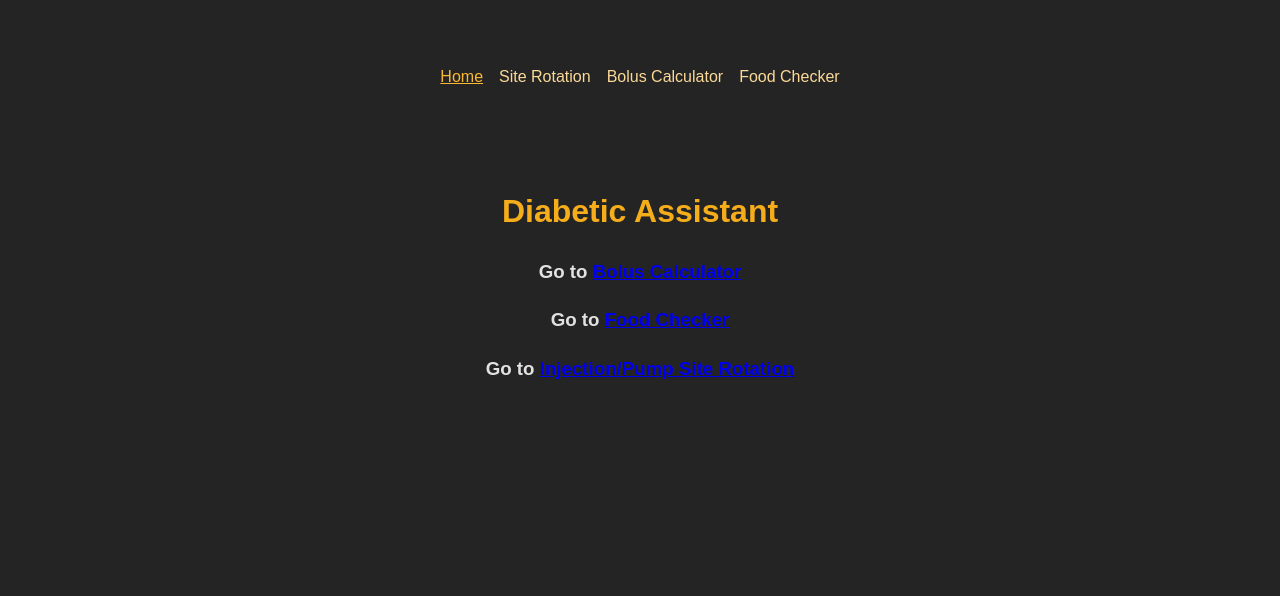
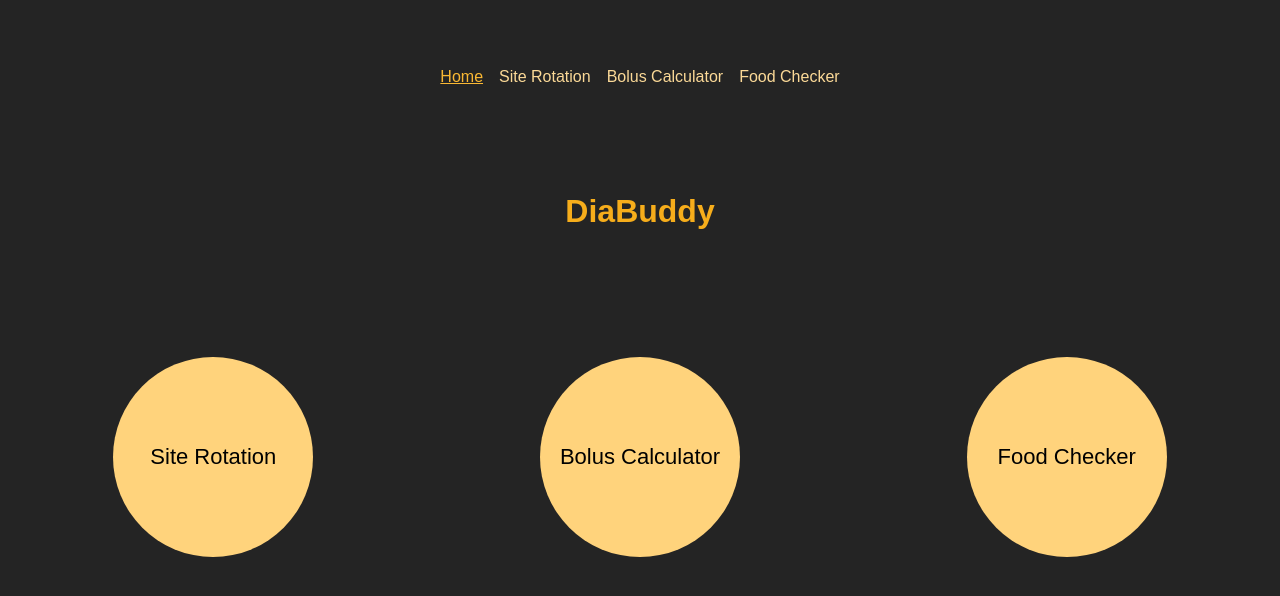
Before and after one commit to teoaldridge/diabetic-assistant, a React (Create React App) app: page / in a window 1280 px wide. Shown: the top 596 px of the page. Built offline with nearby package versions, Linux system fonts and the light colour scheme.

Commit message:
style the home page

```diff
--- a/src/components/BolusForm/BolusForm.module.css
+++ b/src/components/BolusForm/BolusForm.module.css
@@ -53,8 +53,8 @@ button {
   margin: 8px;
   border: none;
   border-radius: 20px;
-  color: #fff;
-  background-color: var(--color-primary-600);
+  color: var(--color-gray-700);
+  background-color: var(--color-primary-400);
   cursor: pointer;
   transition: background-color 0.2s ease-in-out;
 }
--- /dev/null
+++ b/src/components/Home/Home.module.css
@@ -0,0 +1,39 @@
+/* Home.css */
+
+.header {
+  color: white;
+}
+
+.buttoncontainer {
+  /* background-color: green; */
+  display: flex;
+  justify-content: space-around;
+  align-items: center;
+  height: 50vh; /* Adjust this value as needed to center the buttons vertically */
+}
+
+.circlebutton {
+  text-decoration: none;
+  width: 200px;
+  height: 200px;
+  background-color: var(--color-primary-500);
+  border-radius: 50%;
+  display: flex;
+  justify-content: center;
+  align-items: center;
+  font-size: 22px;
+  color: black;
+  text-align: center;
+  text-decoration: none;
+  cursor: pointer;
+  transition: background-color 0.3s;
+}
+
+.circlebutton:hover {
+  color: white;
+  background-color: var(--color-primary-900);
+}
+
+.link {
+  text-decoration: none;
+}
--- a/src/components/Home/Home.tsx
+++ b/src/components/Home/Home.tsx
@@ -1,18 +1,21 @@
 import { Link } from "react-router-dom";
+import classes from "./Home.module.css";
 
 const Home: React.FC = () => {
   return (
     <div>
-      <h1>Diabetic Assistant</h1>
-      <h3>
-        Go to <Link to="/boluscalculator">Bolus Calculator</Link>
-      </h3>
-      <h3>
-        Go to <Link to="/foodsearch">Food Checker</Link>
-      </h3>
-      <h3>
-        Go to <Link to="/rotation">Injection/Pump Site Rotation</Link>
-      </h3>
+      <h1>DiaBuddy</h1>
+      <div className={classes.buttoncontainer}>
+        <Link to="/rotation" className={classes.link}>
+          <button className={classes.circlebutton}>Site Rotation</button>
+        </Link>
+        <Link to="/boluscalculator" className={classes.link}>
+          <button className={classes.circlebutton}>Bolus Calculator</button>
+        </Link>
+        <Link to="/foodchecker" className={classes.link}>
+          <button className={classes.circlebutton}>Food Checker</button>
+        </Link>
+      </div>
     </div>
   );
 };
```
